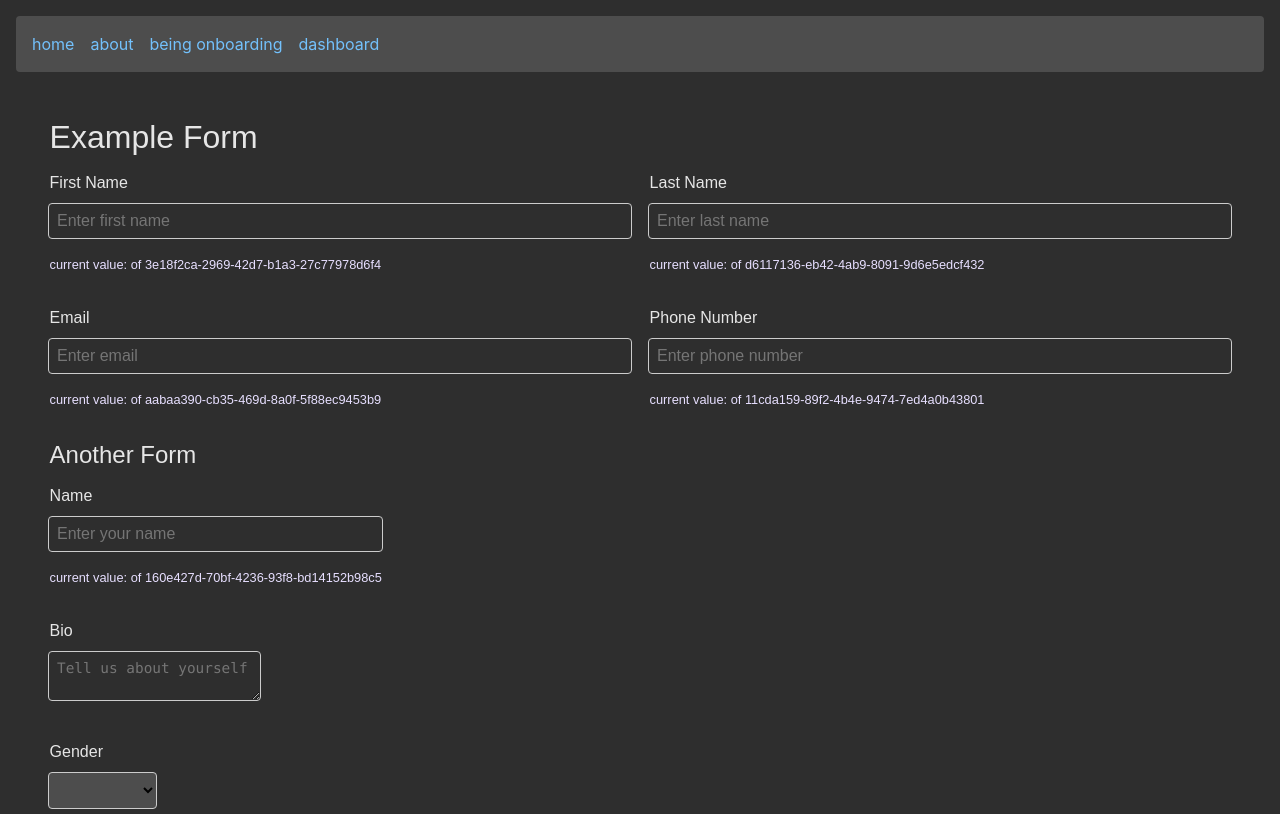
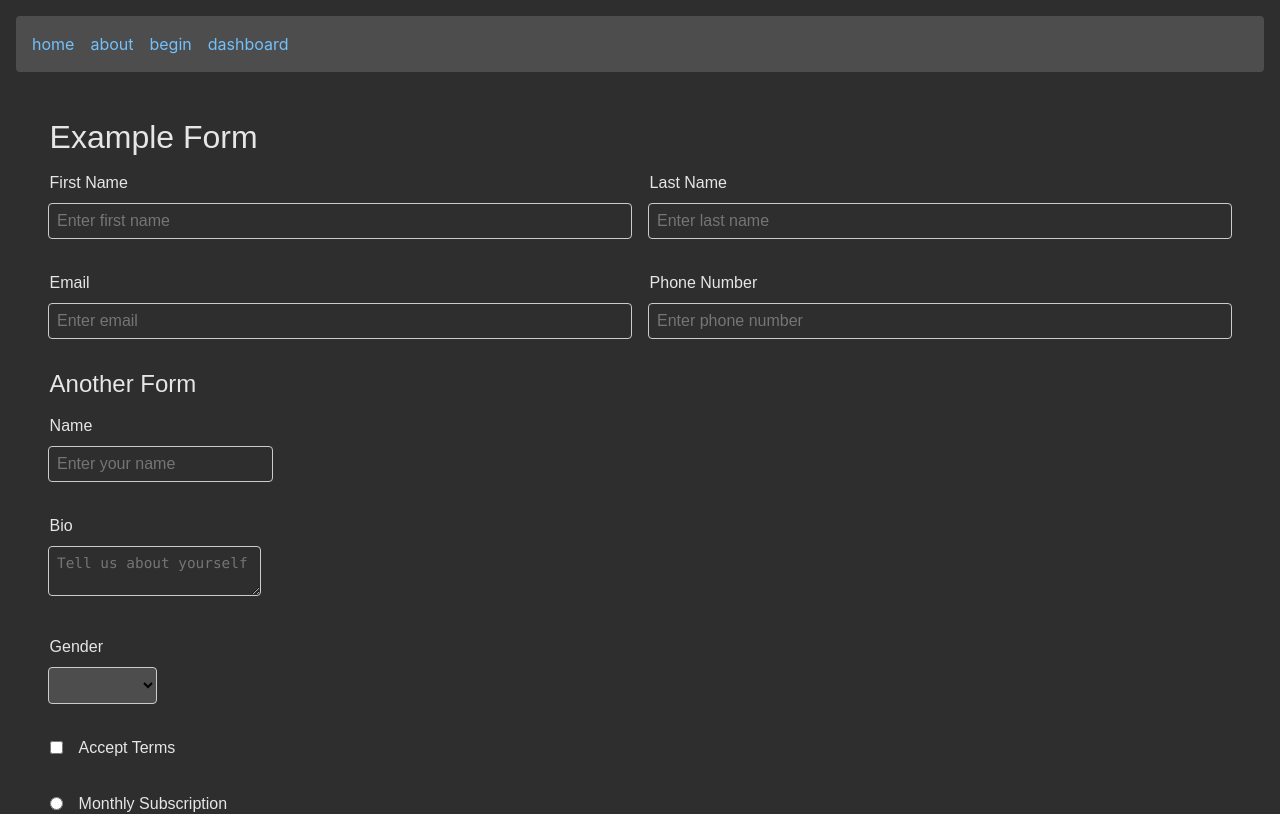
Before and after one commit to aaronp/onboarding, a SvelteKit app: page /example in a window 1280 px wide. Shown: the top 814 px of the page. Built offline with nearby package versions, Linux system fonts and the light colour scheme.

Commit message:
Added unique IDs for forms and taught input fields about validation.
This change also corresponds with the new ‘submitOnboardingForm’
Added to the onboarding-backend repo

```diff
--- a/src/lib/InputField.svelte
+++ b/src/lib/InputField.svelte
@@ -4,6 +4,7 @@
 
   export let label = "";
   export let value = "";
+  export let errorMessage = "";
   export let placeholder = "";
   import { createEventDispatcher } from 'svelte';
 
@@ -19,11 +20,17 @@
   {#if label}
     <label for={inputId}>{label}</label>
   {/if}
-  <input id={inputId} type="text" bind:value placeholder={placeholder} on:input={onChange} />
-  <p style="">current value: {value} of {inputId}</p>
+  <input class:error={errorMessage !== ''} id={inputId} type="text" bind:value placeholder={placeholder} on:input={onChange} />
+  {#if errorMessage}
+    <p class="error-message">{errorMessage}</p>
+  {/if}
 </div>
 
 <style>
+  .error-message {
+    color: red;
+    font-weight: bold;
+  }
   .form-group {
     margin-bottom: 1rem;
   }
@@ -37,6 +44,10 @@
     border: 1px solid #ccc;
     border-radius: 4px;
   }
+  input.error {
+    border-color: red;
+    background-color: #ffe6e6;
+  }
   p {
     font-size: 0.8rem;
     color: #e7dfff;
--- a/src/lib/service.js
+++ b/src/lib/service.js
@@ -1,4 +1,6 @@
 // NOTE: change this to localbackend for local development
+//
+// see vite.config.js for declarations of $localbackend and $backend
 //
 // ======  FOR BACKEND DEV ======
 // in this case we're making backend changes and want that
--- a/src/routes/+layout.svelte
+++ b/src/routes/+layout.svelte
@@ -4,7 +4,7 @@
 <nav>
 	<a href="{base}/">home</a>
 	<a href="{base}/about">about</a>
-	<a href="{base}/start">being onboarding</a>
+	<a href="{base}/start">begin</a>
 	<a href="{base}/dashboard">dashboard</a>
 </nav>
 
```
Also changed, not shown: src/routes/start/+page.svelte (+6 -1 lines), 1 other file (tests, documents, lock files or other folders).
